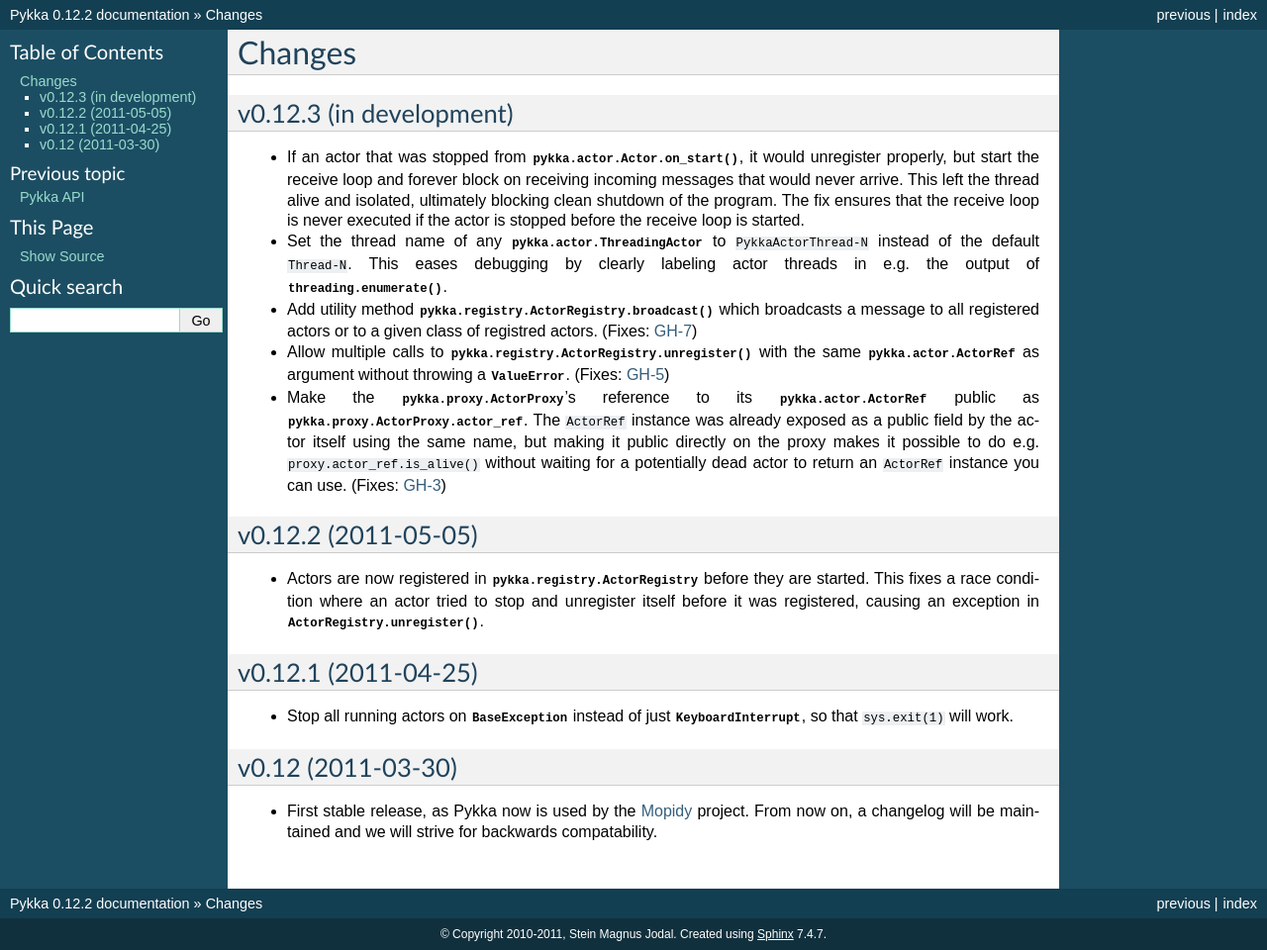
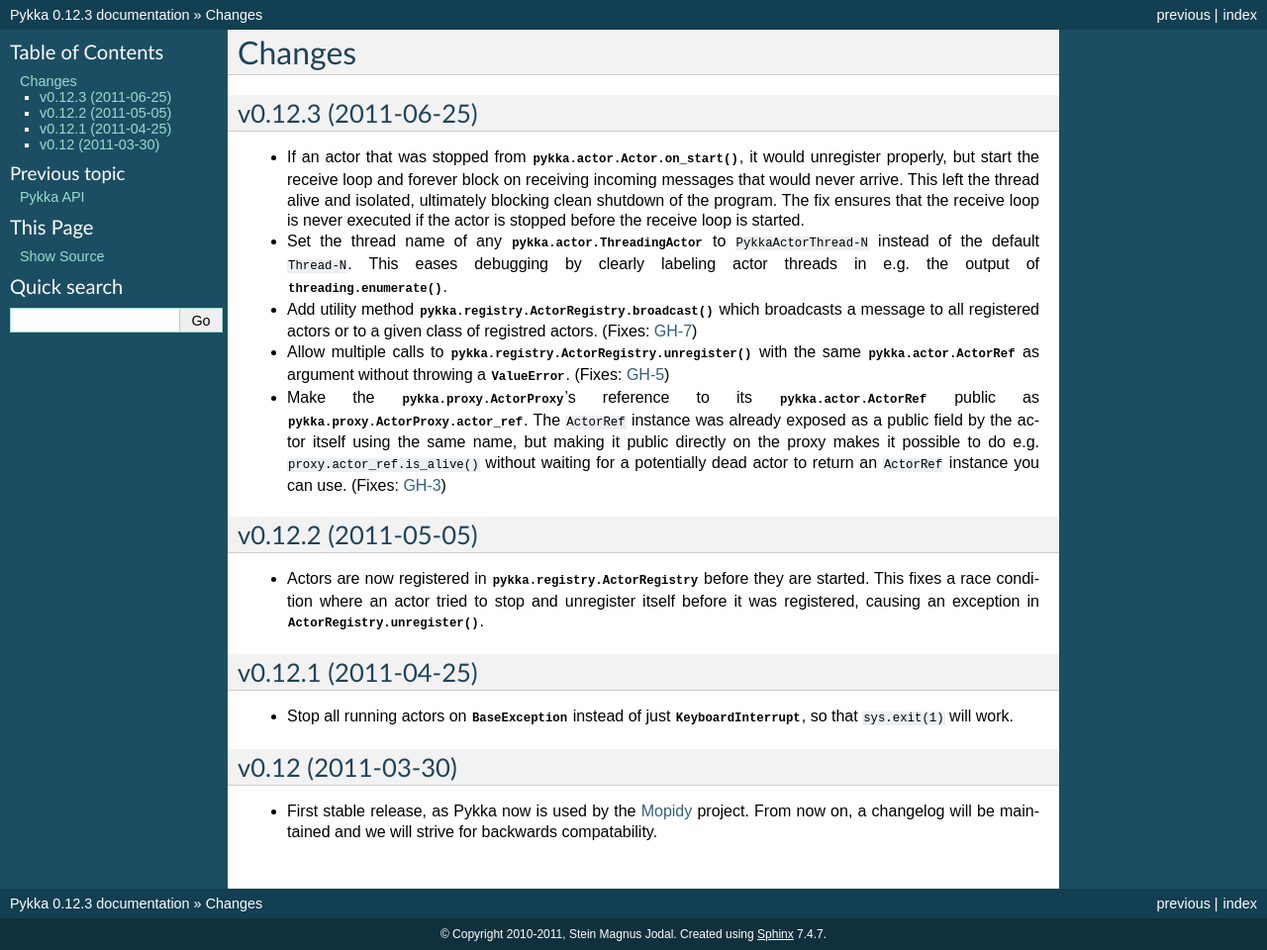
Before and after one commit to jodal/pykka, a Sphinx documentation site: the page built from docs/changes.rst, in a window 1280 px wide. Shown: the whole page at 99% size. Built offline with Sphinx 7.4.7, drawn with Linux system fonts in a browser that asks for light colours.

Commit message:
Release v0.12.3

```diff
--- a/docs/changes.rst
+++ b/docs/changes.rst
@@ -3,8 +3,8 @@
 =======
 
 
-v0.12.3 (in development)
-========================
+v0.12.3 (2011-06-25)
+====================
 
 - If an actor that was stopped from :meth:`pykka.actor.Actor.on_start`, it
   would unregister properly, but start the receive loop and forever block on
--- a/pykka/__init__.py
+++ b/pykka/__init__.py
@@ -1,5 +1,5 @@
 #: Pykka's version as a tuple that can be used for comparison
-VERSION = (0, 12, 2)
+VERSION = (0, 12, 3)
 
 
 def get_version():
```
